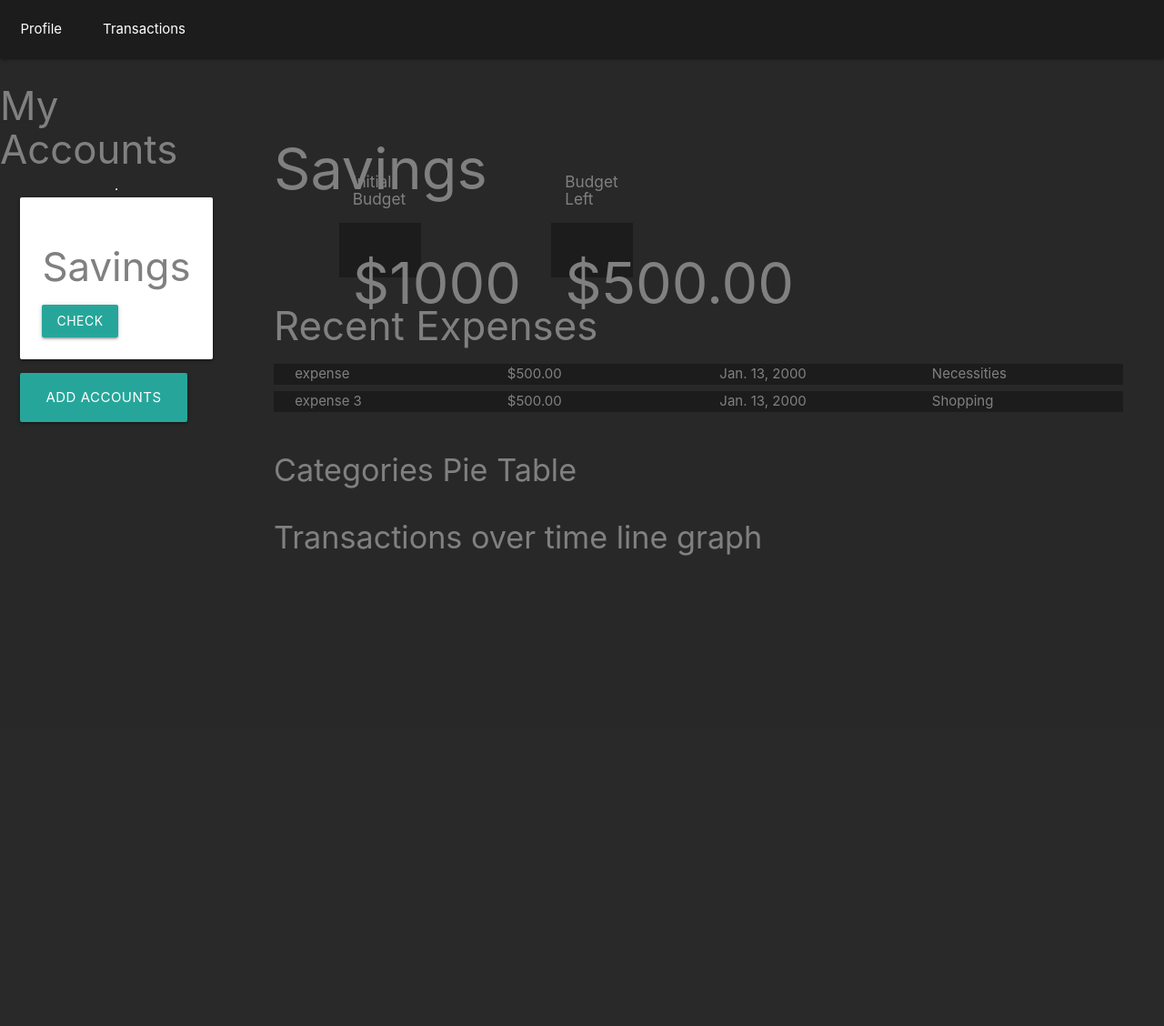
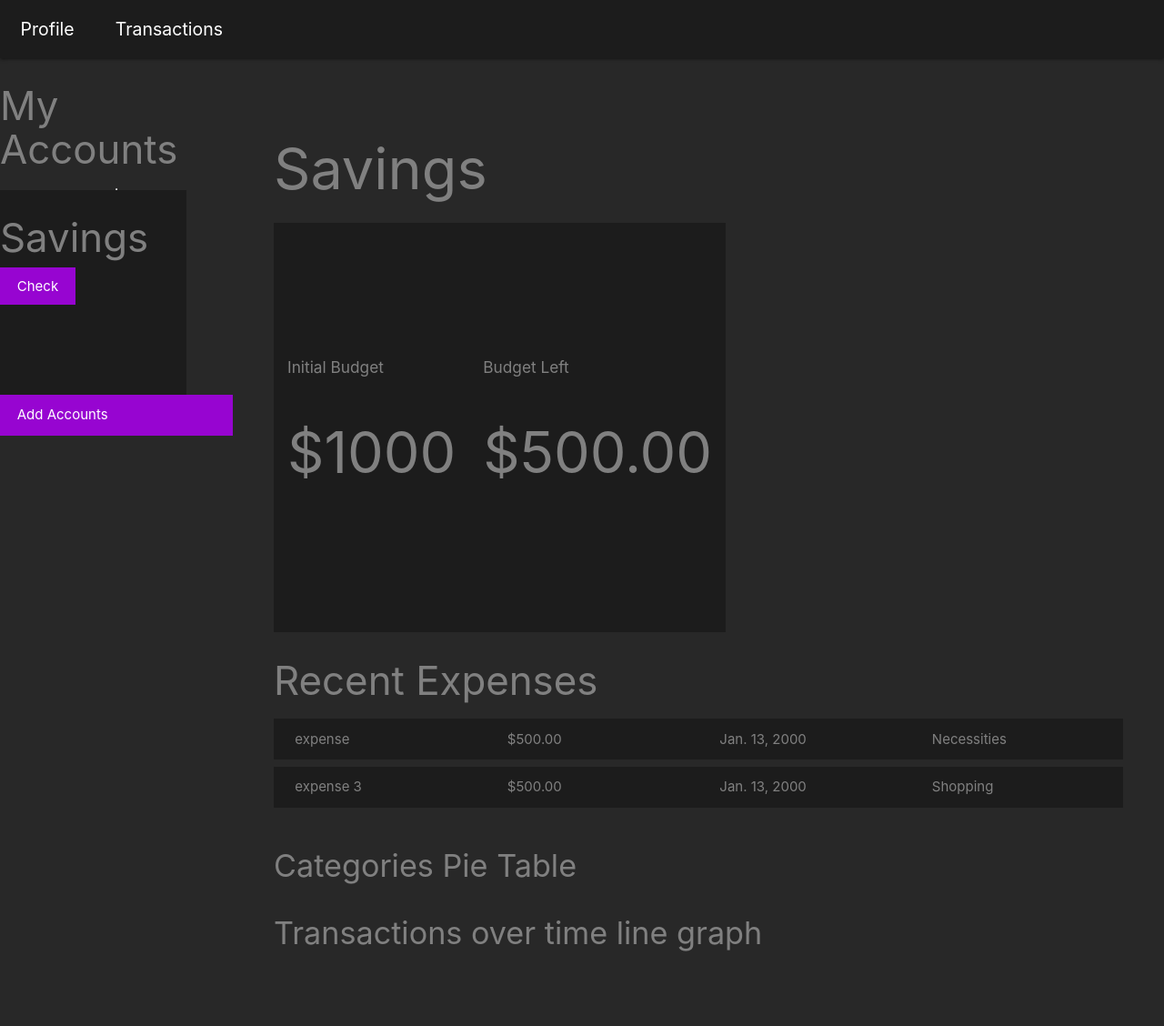
Before and after one commit to bestepha83/Budgeting-App, a Django app: a page that uses budget/templates/budget/header.html in a window 1280 px wide. Shown: the top 1128 px of the page at 91% size. Before the commit the page ends 611 px from the top, so only its background shows below. Run offline with Django 3.2, Linux system fonts and the light colour scheme; data comes from the database, SQL or seed files in the repository.

Commit message:
left nav

```diff
--- a/budget/static/css/styles.css
+++ b/budget/static/css/styles.css
@@ -25,6 +25,7 @@ h1 {
 
 .nav-dec a {
     margin: 0 1.5rem;
+    font-size: 1.3rem;
 }
 
 .left-nav {
@@ -35,6 +36,21 @@ h1 {
     position: absolute;
     width: 20%;
 }
+
+.left-nav .project-list {
+    width: 100%;
+    display: flex;
+    flex-direction: column;
+    justify-content: center;
+    align-items: space-around;
+}
+
+.left-nav .project-card {
+    width: 80%;
+    height: 15rem;
+    background-color:rgb(28, 28, 28);
+}
+
 
 
 /* Accounts */
@@ -102,22 +118,22 @@ h1 {
     overflow: hidden;
 }
 
-.profile-section .profile-stats{
+.profile-stats{
     display: flex;
     justify-content: space-around;
     align-items: center;
     width: 50%;
 }
 
-.profile-section .stat-card{
+.stat-card{
     display: flex;
     flex-direction: column;
     justify-content: center;
     align-items: space-around;
     padding: 1rem;
     background-color: rgb(28, 28, 28);
-    width: 6rem;
-    height: 4rem;
+    width: 35rem;
+    height: 30rem;
 }
 
 .section-expenses {
@@ -133,8 +149,9 @@ h1 {
     justify-content: space-around;
     align-items: center;
     background-color:rgb(28, 28, 28);
-    height: 1.5rem;
+    height: 3rem;
     margin: 0.5rem 0;
+    padding: 1rem 0;
 }
 
 .section-expenses .expense-col {
--- a/budget/templates/budget/header.html
+++ b/budget/templates/budget/header.html
@@ -10,17 +10,15 @@
     <h3>My Accounts</h3>
     <hr>
 
-    <div class="row">
+    <div class="project-list">
         {% for project in project_list %}
-            <div class="">
-                <div class="card-panel card">
-                    <h3>{{ project.name }}</h3>
-                    <a href="{% url 'profile' project.slug %}" class="btn">Check</a>
-                </div>
+            <div class="project-card">
+                <h3>{{ project.name }}</h3>
+                <a href="{% url 'profile' project.slug %}" class="account-button">Check</a>
             </div>
         {% endfor %}
-        <a href="./add" class="btn-large">
-            <span class='bold'>Add Accounts</span>
+        <a href="./add" class="account-button">
+            <span>Add Accounts</span>
         </a>
     </div>
 </div>
```
